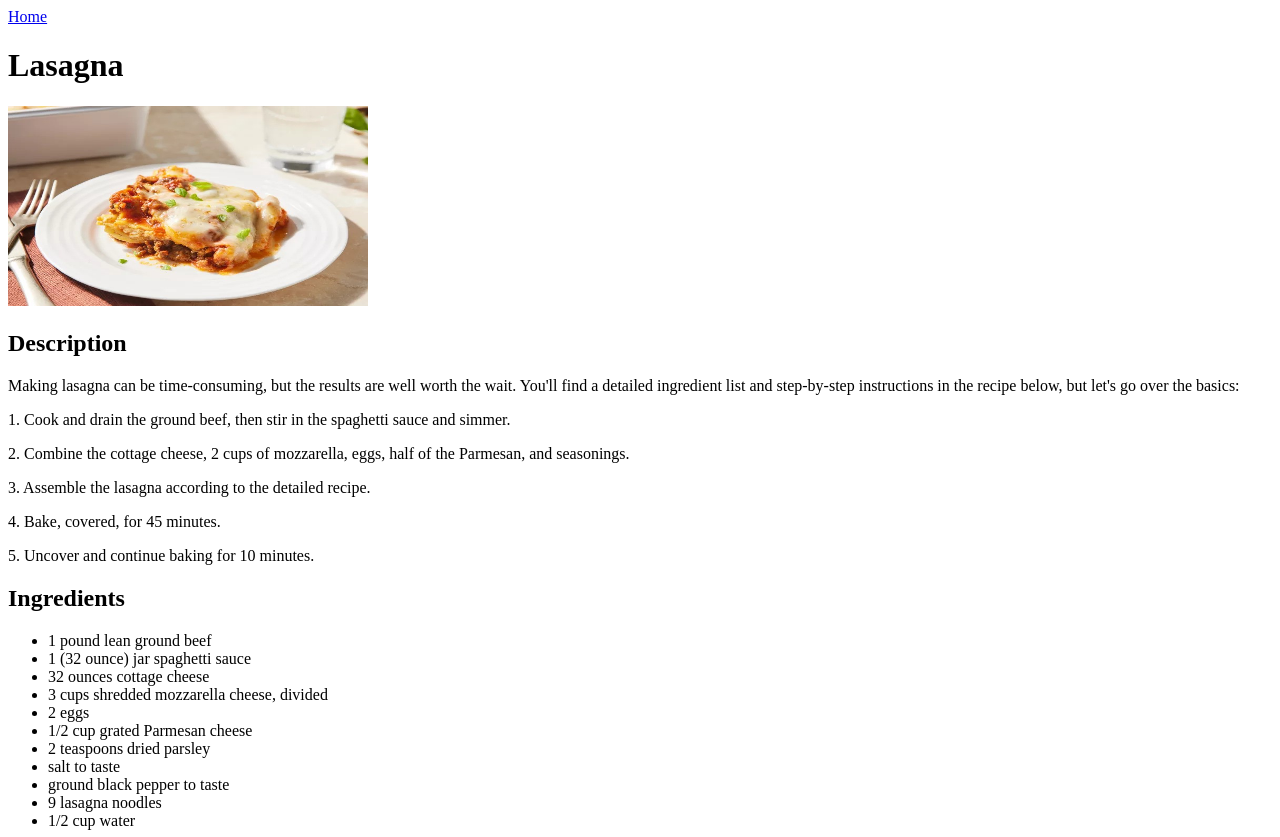
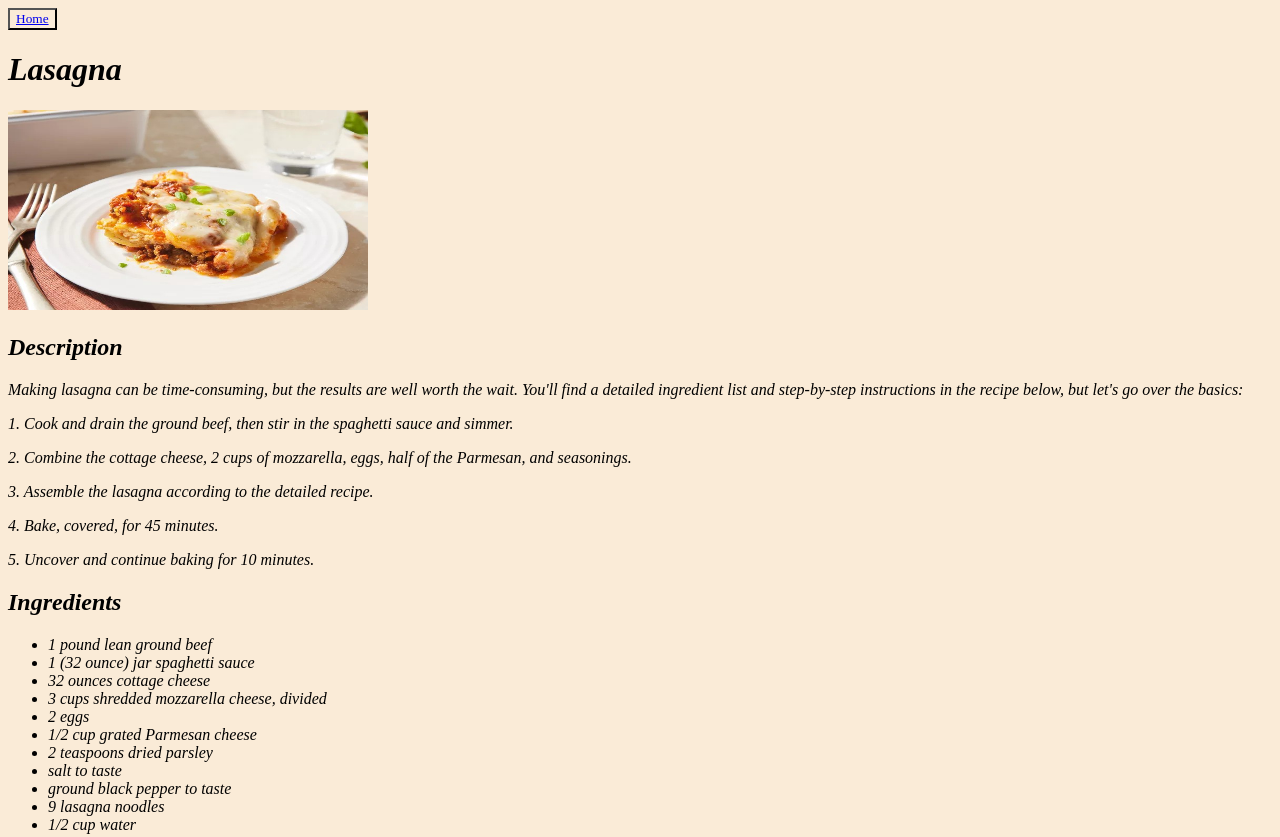
Before and after one commit to purple-hermit/odin-recipes, a plain HTML site: page recipes/lasagna.html in a window 1280 px wide. Shown: the top 837 px of the page. Drawn offline with Linux system fonts and the light colour scheme.

Commit message:
Linked a CSS file which adds new fonts and background color to the website

```diff
--- a/recipes/lasagna.html
+++ b/recipes/lasagna.html
@@ -2,6 +2,7 @@
 <html lang="en">
 
 <head>
+        <link rel="stylesheet" href="../styles.css">
     <meta charset="UTF-8">
     <title>
         Lasagna
@@ -9,7 +10,7 @@
 </head>
 
 <body>
-    <a href="../index.html">Home</a>
+    <button><a href="../index.html"> Home</a></button>
     <h1>Lasagna</h1>
     <img src="Lasagna.jpg" alt="Lasagna.jpg" height="200" width="360">
     <h2>Description</h2>
--- /dev/null
+++ b/styles.css
@@ -0,0 +1,15 @@
+*{
+    font-family: "Times New Roman" , Arial, Helvetica, sans-serif;
+    background-color: antiquewhite;
+}
+
+p,
+ul,
+ol{
+    font-style: italic;
+}
+
+h1,
+h2{
+    font-style: oblique;
+}
```
Also changed, not shown: index.html (+2 -1 lines), recipes/macarons.html (+2 -1 lines), recipes/spaghetti.html (+2 -1 lines).
